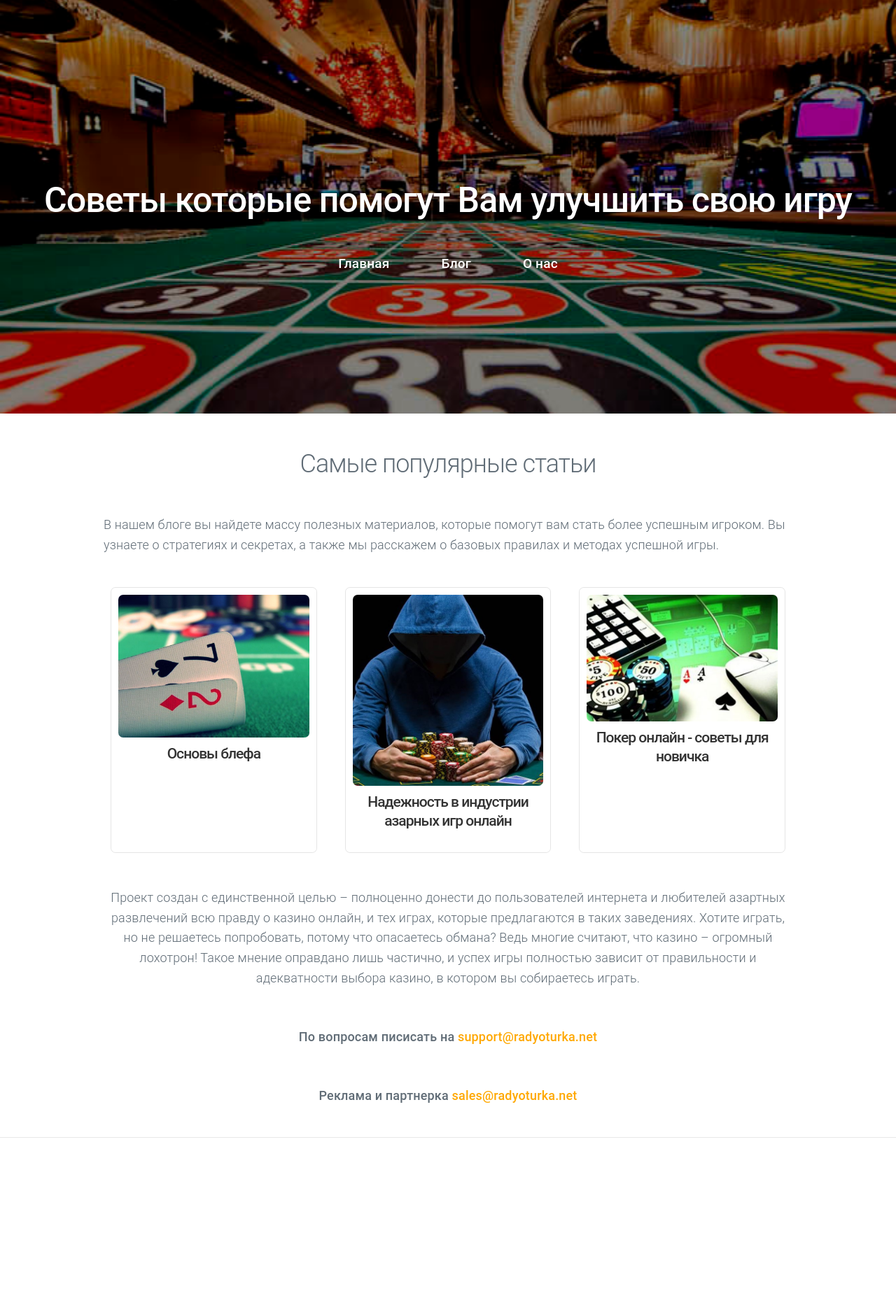
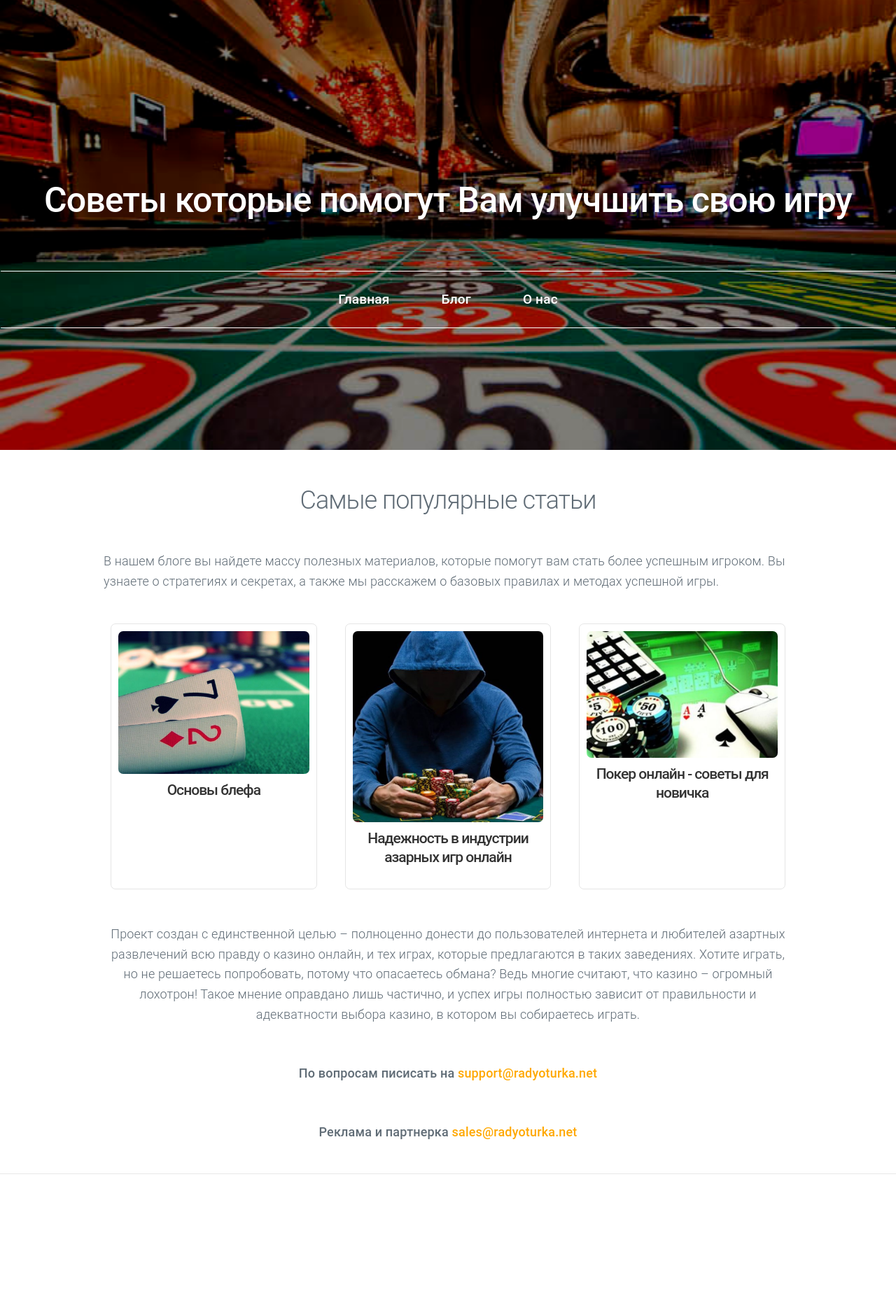
Before and after one commit to alisaklumakova/alisaklumakova.github.io, a Jekyll site: the page built from index.html, in a window 1280 px wide. Shown: the whole page at 70% size. Built offline with Jekyll 4.4.1, drawn with Linux system fonts in a browser that asks for light colours; nearby versions of some CDN libraries; before the commit the page ends 1751 px from its top, so only the background shows below that.

Commit message:
Update header.html

```diff
--- a/_includes/header.html
+++ b/_includes/header.html
@@ -30,6 +30,11 @@
 	padding-top: 10%;
 	color: #FFF;
 	}
+	ul {
+		    border-top: 1px solid #fff;
+    border-bottom: 1px solid #fff;
+    margin-top: 50px;
+	}
 	li a {
 	font-weight: 500;
 	text-decoration: none;
```
